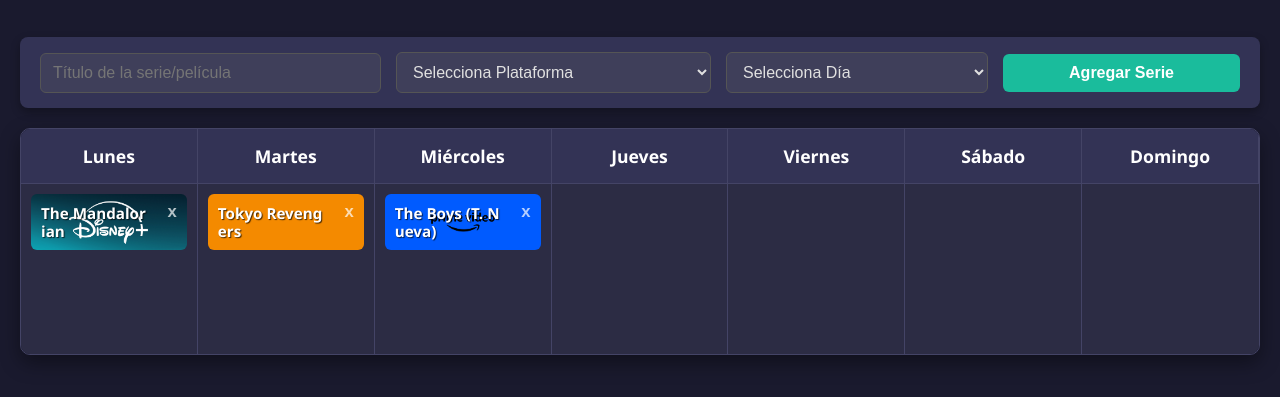
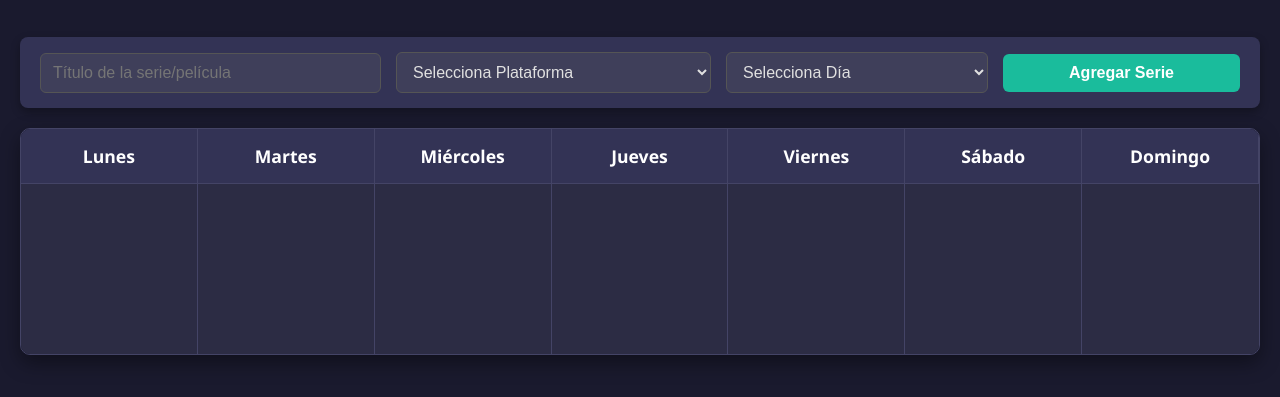
Before and after one commit to ChamorroDev/calendario-interactivo, a plain HTML site: page html/index.html in a window 1280 px wide. Shown: the part 107-504 px from the top of the page. Drawn offline with Linux system fonts and the light colour scheme.

Commit message:
funcionalidad limpiar plantilla

```diff
--- a/html/index.html
+++ b/html/index.html
@@ -433,9 +433,7 @@
         function cargarCalendario() {
             const datosGuardados = localStorage.getItem('miCalendarioSeries');
             return datosGuardados ? JSON.parse(datosGuardados) : {
-                'Lunes': [{nombre: "The Mandalorian", plataforma: "Disney+", id: Date.now() + 1}],
-                'Martes': [{nombre: "Tokyo Revengers", plataforma: "Crunchyroll", id: Date.now() + 2}],
-                'Miércoles': [{nombre: "The Boys (T. Nueva)", plataforma: "Prime Video", id: Date.now() + 3}],
+
             };
         }
 
```
